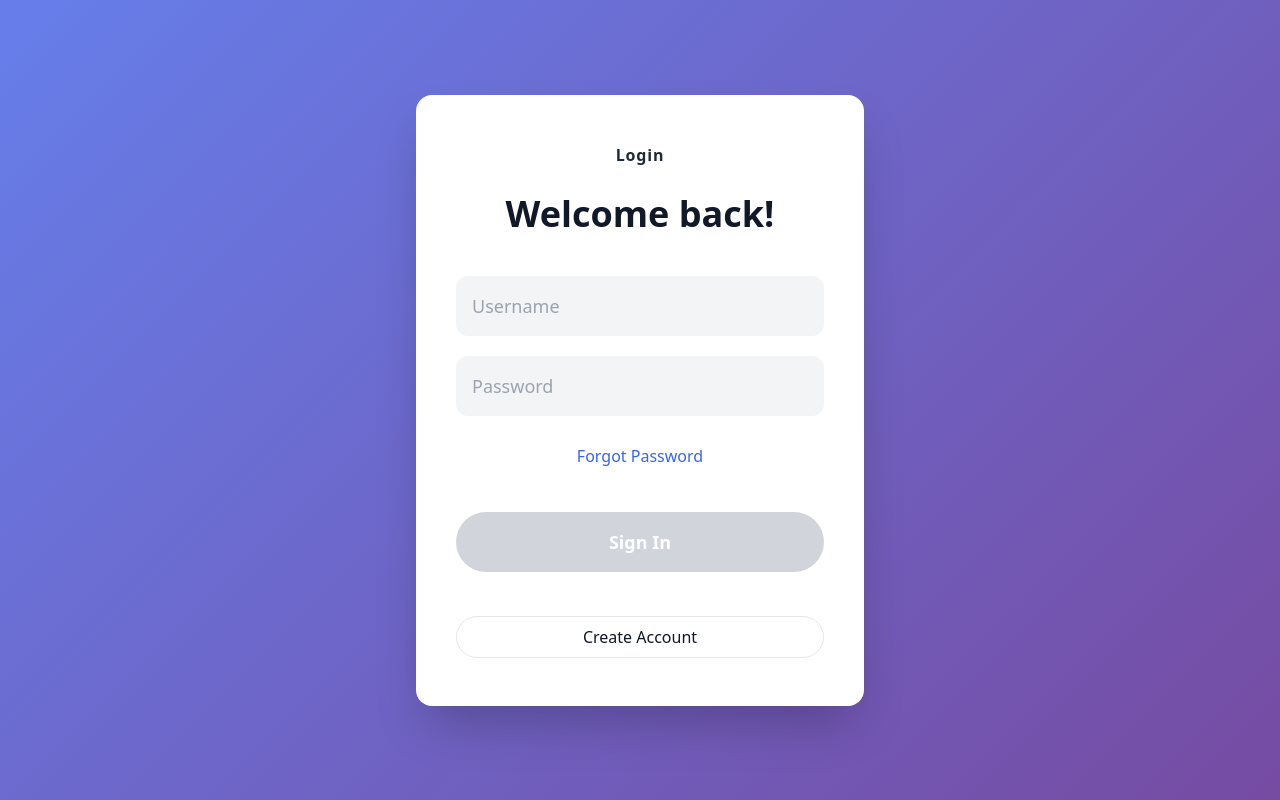
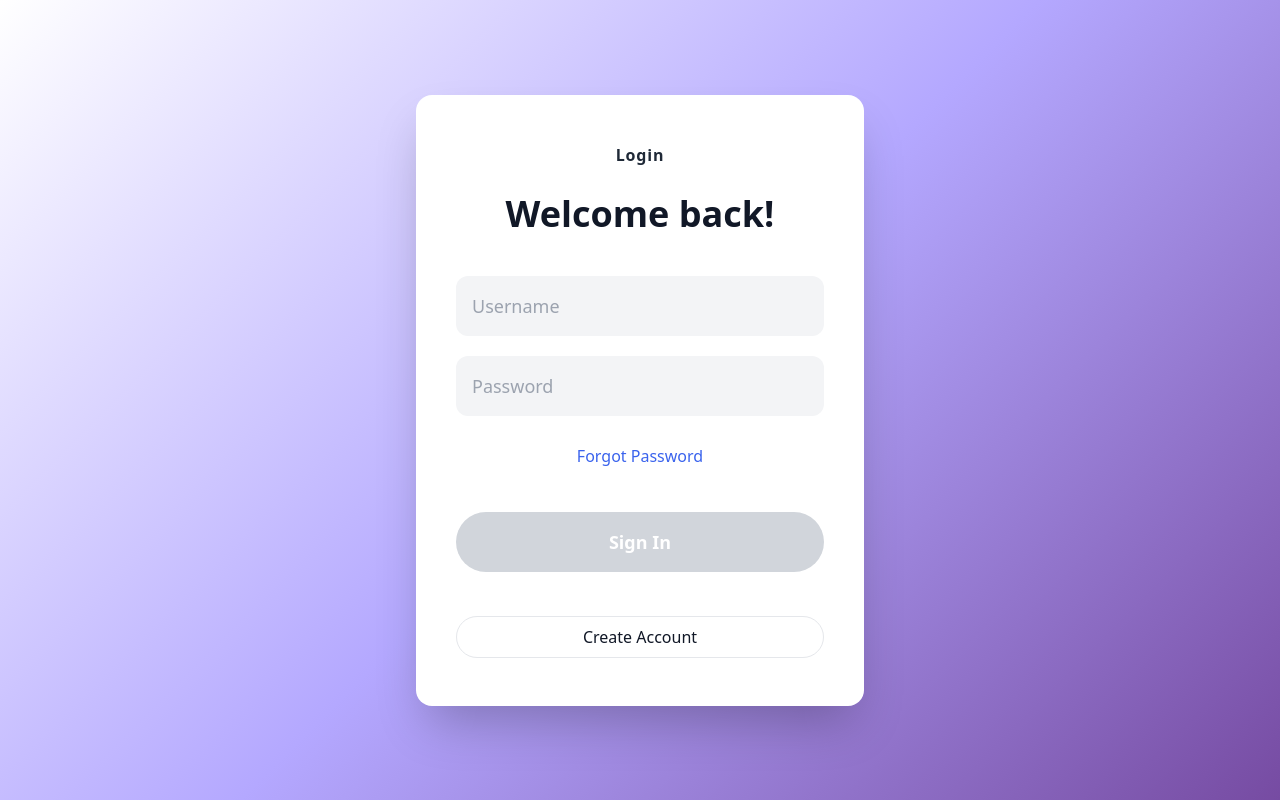
Before and after one commit to Djkde01/curoo-client-front, an Angular app: page /login in a window 1280 px wide. Built offline with nearby package versions, Linux system fonts and the light colour scheme.

Commit message:
feat: update primary background gradient colors in styles.css

```diff
--- a/src/styles.css
+++ b/src/styles.css
@@ -38,7 +38,8 @@
   /* Custom background gradients */
   --background-image-gradient-primary: linear-gradient(
     135deg,
-    #667eea 0%,
+    #fff 0%,
+    #b4a8ff 50%,
     #764ba2 100%
   );
 }
```
